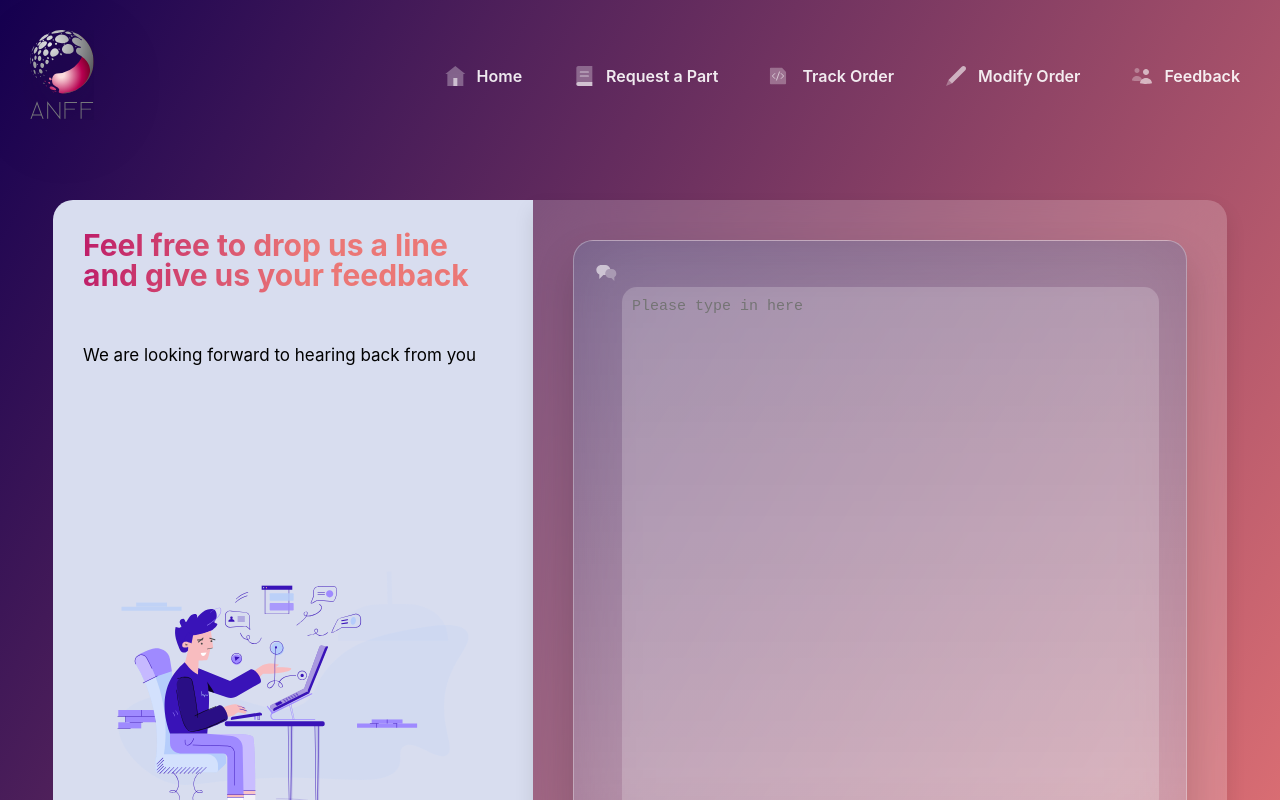
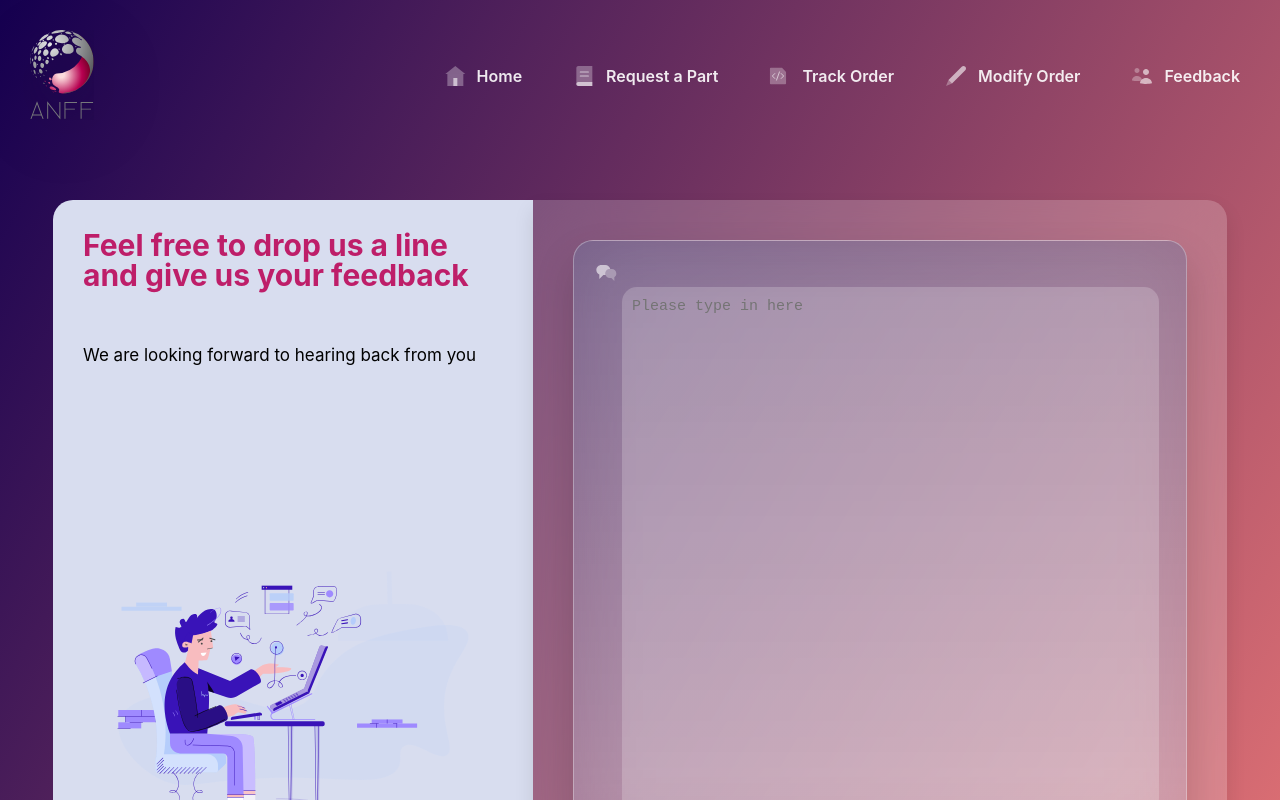
Before and after one commit to swingrope/optofab-website, a React (Create React App) app: page /feedback in a window 1280 px wide. Shown: the top 800 px of the page. Built offline with nearby package versions, Linux system fonts and the light colour scheme.

Commit message:
get rid of title text linear-gradient effect

```diff
--- a/src/components/cards/SidebarCard.js
+++ b/src/components/cards/SidebarCard.js
@@ -36,11 +36,12 @@ const TextWrapper = styled.div`
 `;
 
 const Title = styled(H3)`
-  color: ${themes.dark.text1};
-  background: linear-gradient(94.87deg, #be1e69 0%, #eb7776 53.11%);
+  color: ${themes.light.primary};
+  /* get rid of linear gradient effect for text title for now*/
+  /* background: linear-gradient(94.87deg, #be1e69 0%, #eb7776 53.11%);
   background-clip: text;
   --webkit-background-clip: text;
-  color: transparent;
+  color: transparent; */
   height: 80px;
 `;
 
```
